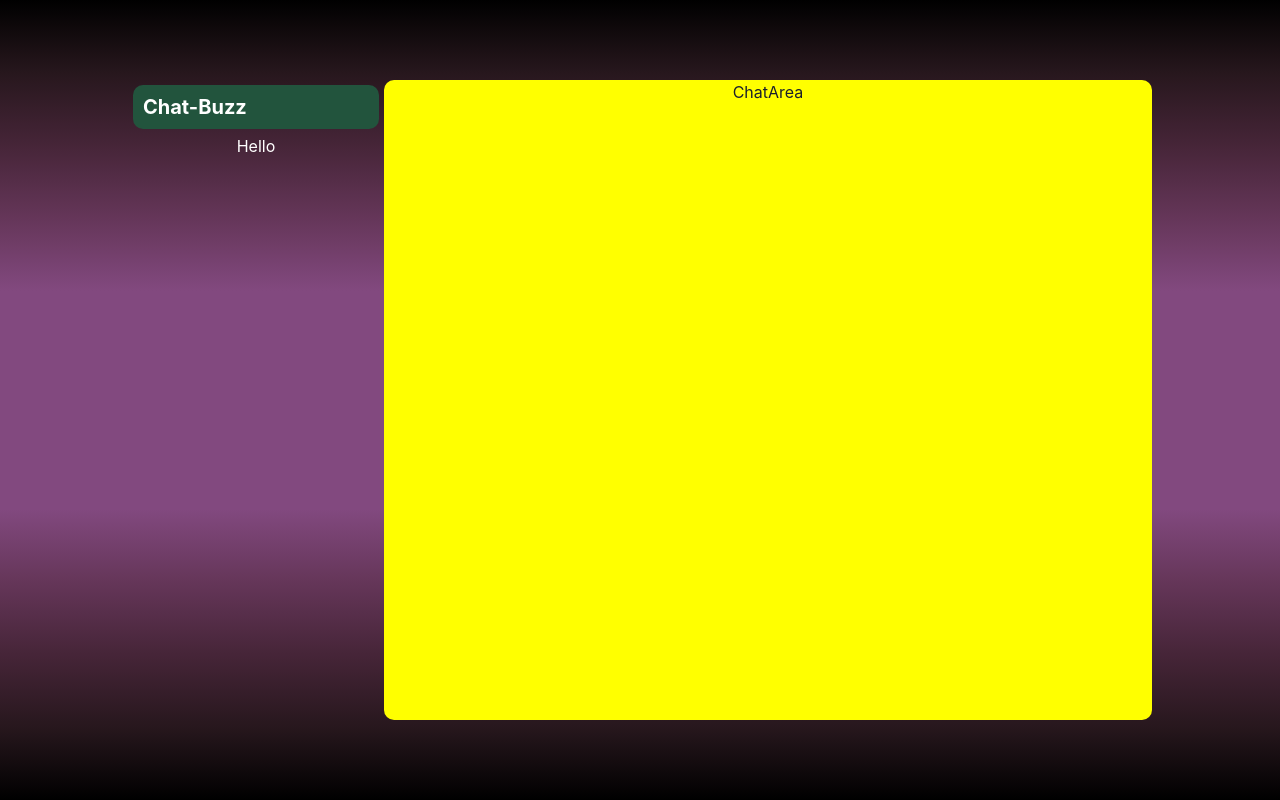
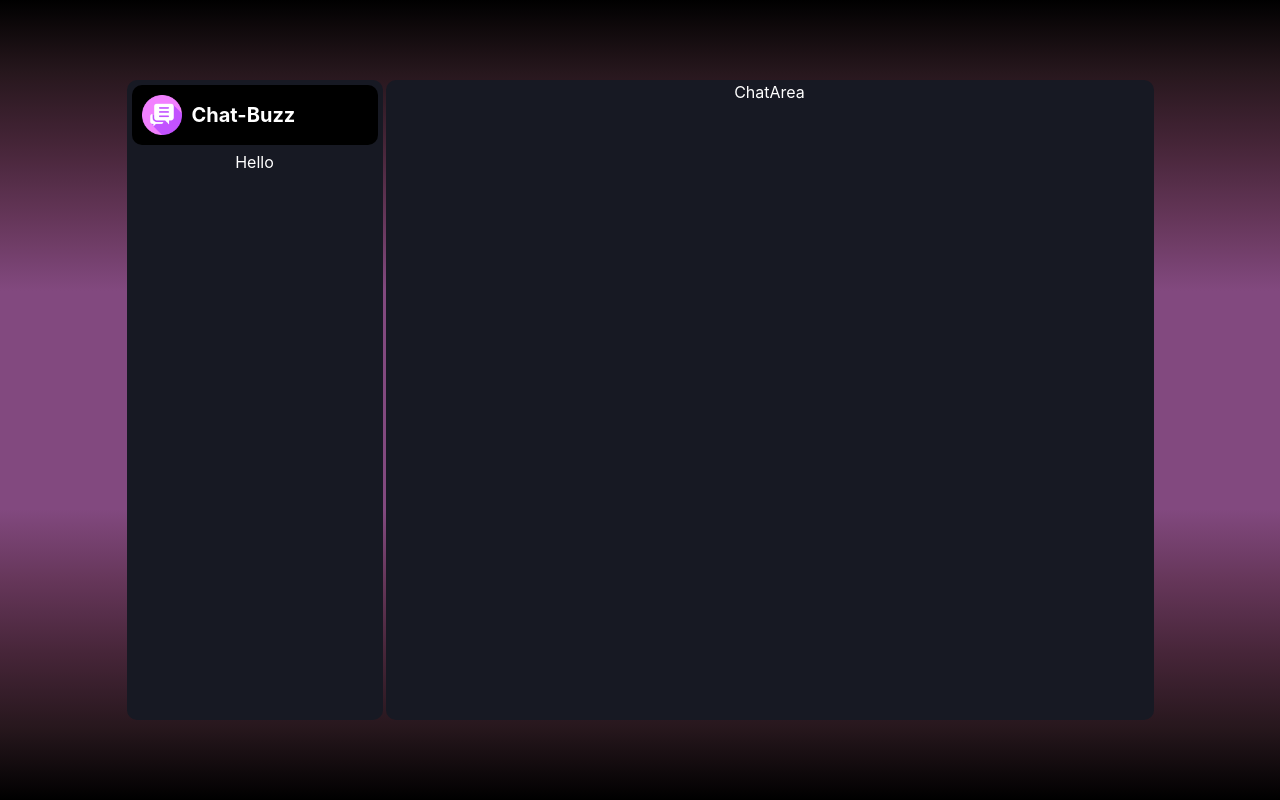
Before and after one commit to VedangKanade20/Chat-Buzz, a React (Vite) app in the folder frontend/: page /chat in a window 1280 px wide. Built offline with nearby package versions, Linux system fonts and the light colour scheme.

Commit message:
redux toolkit for auth done

```diff
--- a/frontend/src/Pages/ChatPage.jsx
+++ b/frontend/src/Pages/ChatPage.jsx
@@ -11,6 +11,8 @@ const ChatPage = () => {
         alignItems="center" // Aligns items vertically in the center
         justifyContent="center"
         w="100vw"
+        gap="3px"
+        textColor="white"
       >
         <LeftSide />
         <ChatArea />
--- a/frontend/src/components/ChatArea.jsx
+++ b/frontend/src/components/ChatArea.jsx
@@ -9,7 +9,7 @@ const ChatArea = () => {
       direction="column"
       borderRadius="10px"
       gap="5px"
-      bgColor="yellow"
+      backgroundColor="gray.900"
     >
       ChatArea
     </Flex>
--- a/frontend/src/components/Header.jsx
+++ b/frontend/src/components/Header.jsx
@@ -1,4 +1,4 @@
-import { Flex, Heading } from "@chakra-ui/react";
+import { Flex, Heading, Image } from "@chakra-ui/react";
 
 const Header = () => {
   return (
@@ -7,10 +7,18 @@ const Header = () => {
       justifyContent="start"
       w="full"
       p="10px"
-      bgColor="green.800"
+      bgColor="black"
       borderRadius="10px"
+      borderColor="yellow"
+      borderStyle="dashed"
     >
-      <Heading as="h1" size="md">
+      <Image
+        src="../../logoCHAT-BUZZ.png"
+        alt="Logo"
+        boxSize="40px"
+        mr="10px"
+      />
+      <Heading as="h1" size="md" color="white">
         Chat-Buzz
       </Heading>
     </Flex>
--- a/frontend/src/components/LeftSide.jsx
+++ b/frontend/src/components/LeftSide.jsx
@@ -4,6 +4,7 @@ import Header from "./Header";
 const LeftSide = () => {
   return (
     <Flex
+      backgroundColor="gray.900"
       borderStyle="dotted"
       borderColor="red"
       textColor="white"
--- a/frontend/src/main.jsx
+++ b/frontend/src/main.jsx
@@ -3,7 +3,7 @@ import ReactDOM from "react-dom/client";
 import App from "./App.jsx";
 import { Provider } from "react-redux";
 import { ChakraProvider } from "@chakra-ui/react";
-import store from "./store.jsx";
+import store from "./redux/store.jsx";
 import "./index.css";
 
 ReactDOM.createRoot(document.getElementById("root")).render(
--- a/frontend/src/store.jsx
+++ b/frontend/src/redux/store.jsx
@@ -1,7 +1,10 @@
 import { configureStore } from "@reduxjs/toolkit";
+import userReducer from "./userSlice"
 
 const store = configureStore({
-  reducer: {},
+  reducer: {
+    user: userReducer
+  },
 });
 
 export default store;
--- /dev/null
+++ b/frontend/src/redux/userSlice.jsx
@@ -0,0 +1,17 @@
+import { createSlice } from "@reduxjs/toolkit";
+
+const userSlice = createSlice({
+  name: "username",
+  initialState: {
+    authUser: null,
+  },
+  reducers: {
+    setAuthUser: (state, action) => {
+      state.authUser = action.payload;
+    },
+
+  },
+});
+
+export const {setAuthUser} = userSlice.actions;
+export default userSlice.reducer
```
Also changed, not shown: frontend/src/redux/Auth.jsx (deleted).
